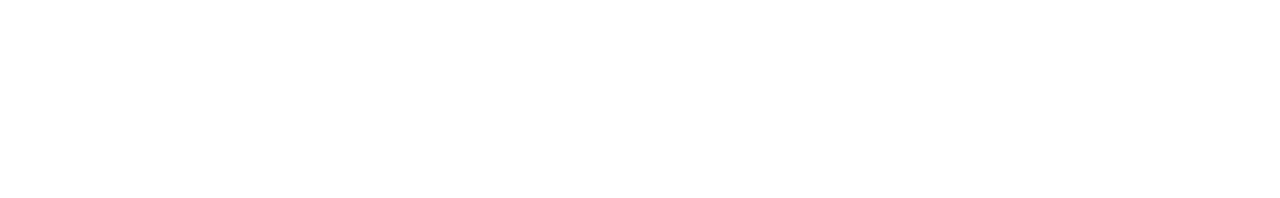
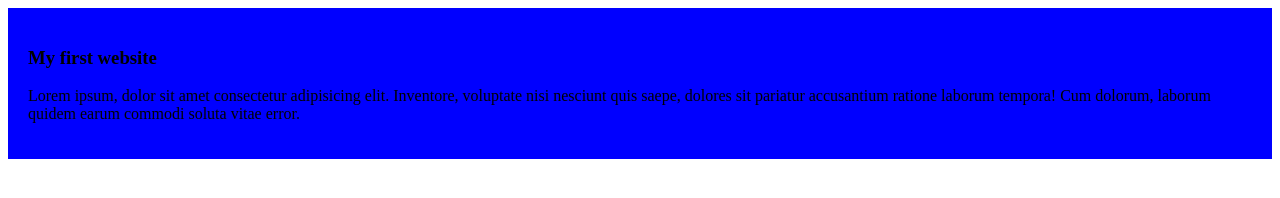
Before and after one commit to roja147/my-first-git-hub-repo, a plain HTML site: page index.html in a window 1280 px wide. Drawn offline with Linux system fonts and the light colour scheme.

Commit message:
first commit

```diff
--- /dev/null
+++ b/blog.css
@@ -0,0 +1,4 @@
+div{
+    background-color: blue;
+    padding: 20px;
+}
--- a/index.html
+++ b/index.html
@@ -4,8 +4,15 @@
     <meta charset="UTF-8">
     <meta name="viewport" content="width=device-width, initial-scale=1.0">
     <title>My first github repo</title>
+    <link rel="stylesheet" href="blog.css">
+
 </head>
 <body>
-
+    <div>
+        <h3>My first website</h3>
+        <p>Lorem ipsum, dolor sit amet consectetur adipisicing elit.
+            Inventore, voluptate nisi nesciunt quis saepe, dolores sit pariatur accusantium ratione laborum tempora! Cum dolorum,
+            laborum quidem earum commodi soluta vitae error.</p>
+    </div>
 </body>
 </html>
```
